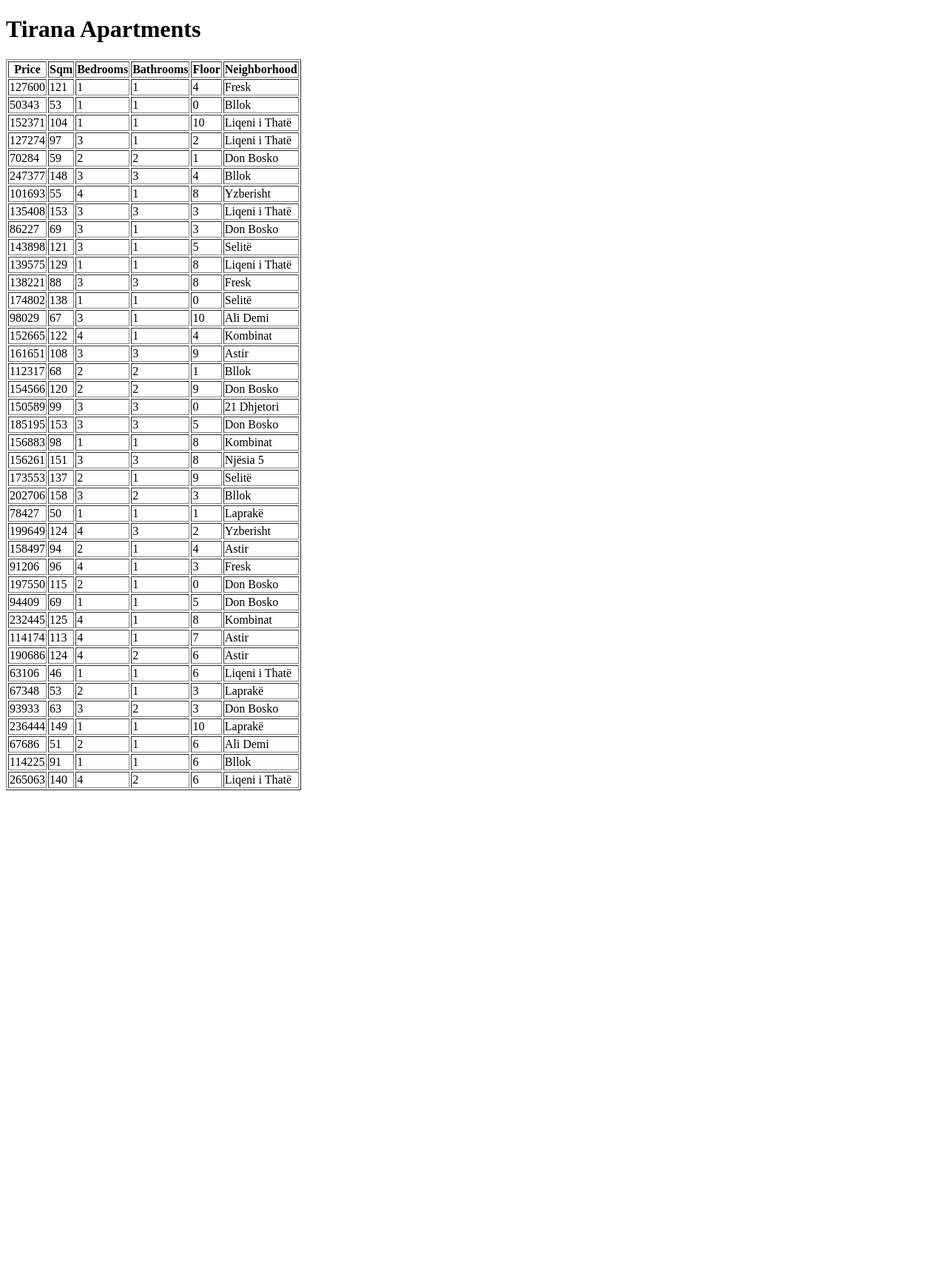
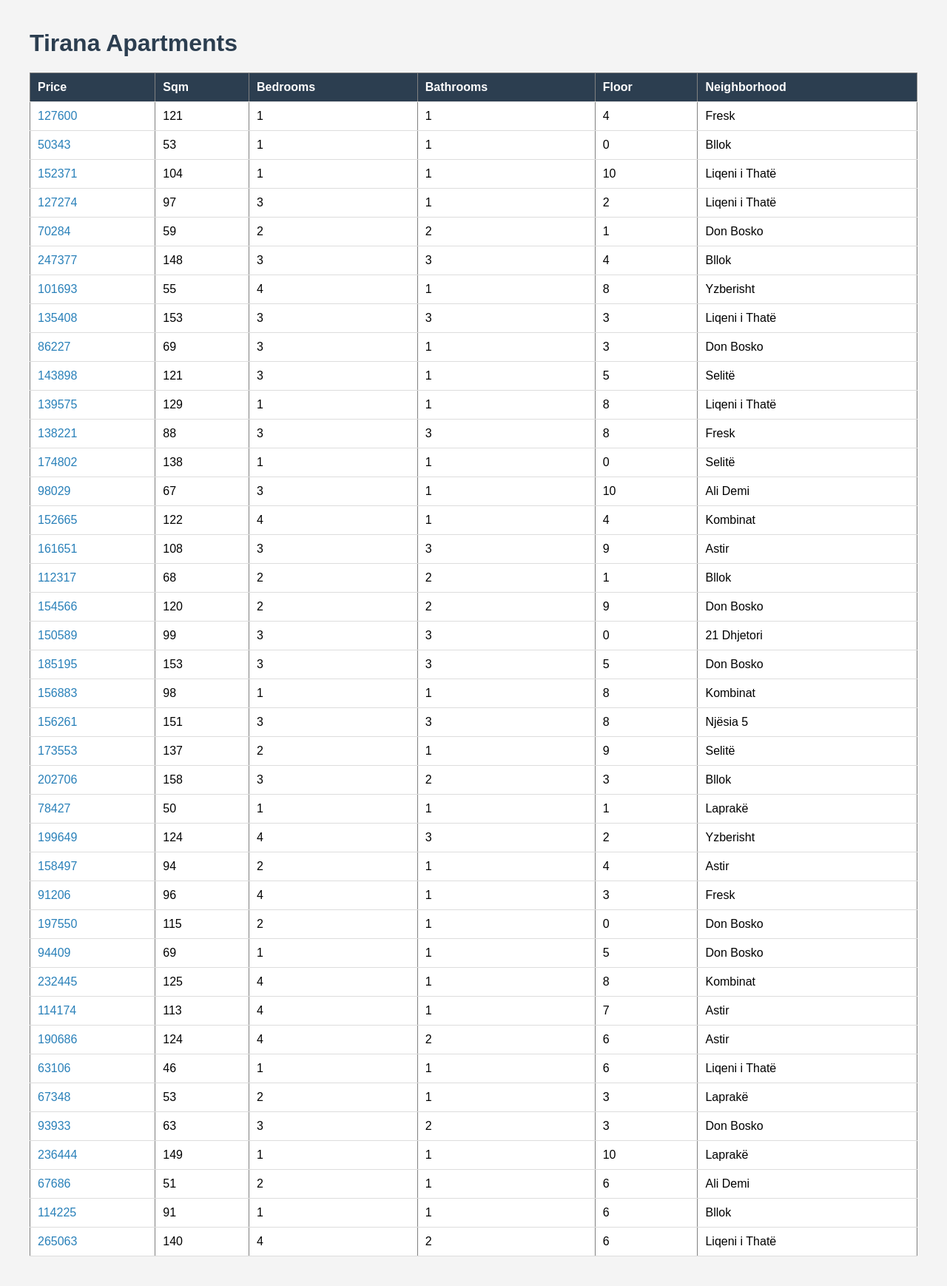
Before and after one commit to iselazhuga/tirana-practice, a Flask app: page / in a window 1280 px wide. Shown: the whole page at 74% size. Before the commit the page ends 1068 px from the top, so only its background shows below. Run offline with Flask 3, Linux system fonts and the light colour scheme.

Commit message:
style the listings table

```diff
--- a/static/style.css
+++ b/static/style.css
@@ -0,0 +1,39 @@
+body {
+    font-family: Arial, sans-serif;
+    margin: 40px;
+    background-color: #f4f4f4;
+}
+
+h1 {
+    color: #2c3e50;
+}
+
+table {
+    border-collapse: collapse;
+    width: 100%;
+    background-color: white;
+}
+
+th, td {
+    padding: 10px;
+    text-align: left;
+    border-bottom: 1px solid #ddd;
+}
+
+th {
+    background-color: #2c3e50;
+    color: white;
+}
+
+tr:hover {
+    background-color: #f1f1f1;
+}
+
+a {
+    color: #2980b9;
+    text-decoration: none;
+}
+
+a:hover {
+    text-decoration: underline;
+}
--- a/templates/index.html
+++ b/templates/index.html
@@ -2,6 +2,7 @@
 <html>
 <head>
     <title>Tirana Deal Finder</title>
+    <link rel="stylesheet" href="{{ url_for('static', filename='style.css') }}">
 </head>
 <body>
     <h1>Tirana Apartments</h1>
@@ -16,7 +17,7 @@
         </tr>
         {% for listing in listings %}
         <tr>
-            <td>{{ listing.price }}</td>
+            <td><a href="/listing/{{ loop.index0 }}">{{ listing.price }}</a></td>
             <td>{{ listing.sqm }}</td>
             <td>{{ listing.bedrooms }}</td>
             <td>{{ listing.bathrooms }}</td>
```
